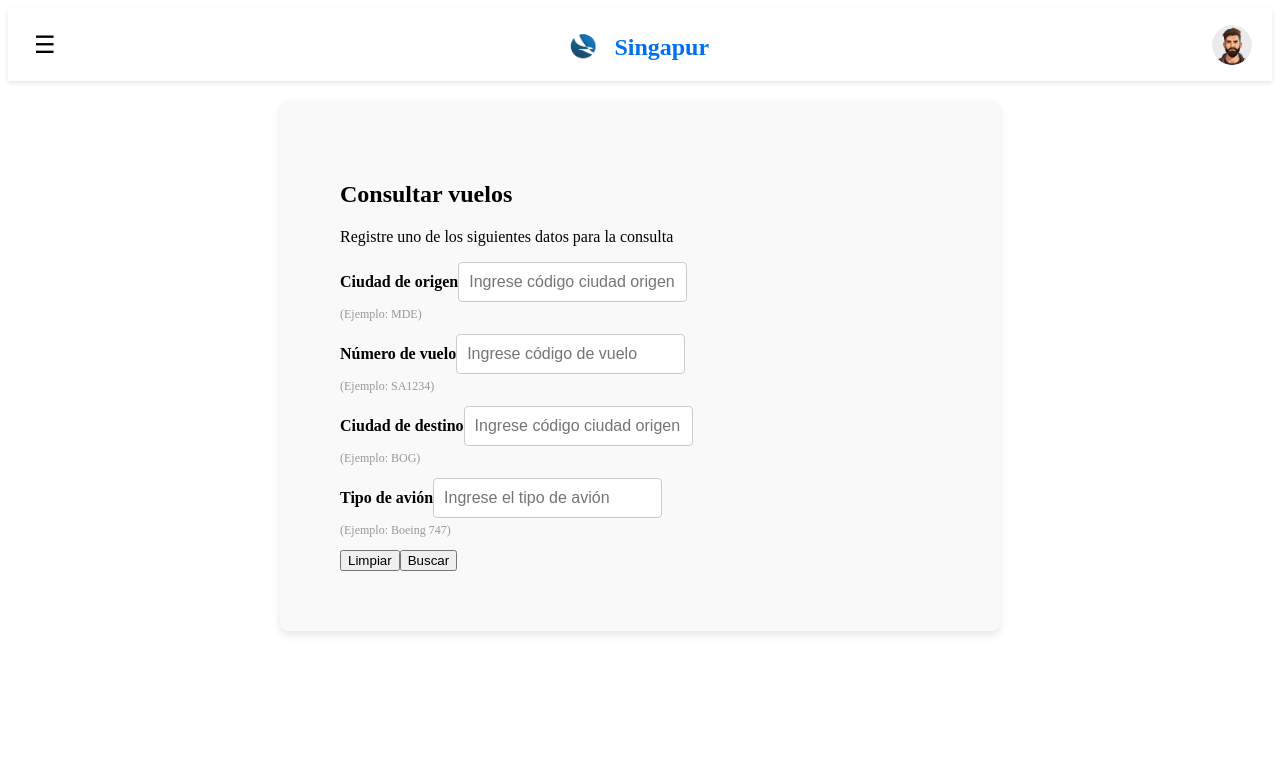
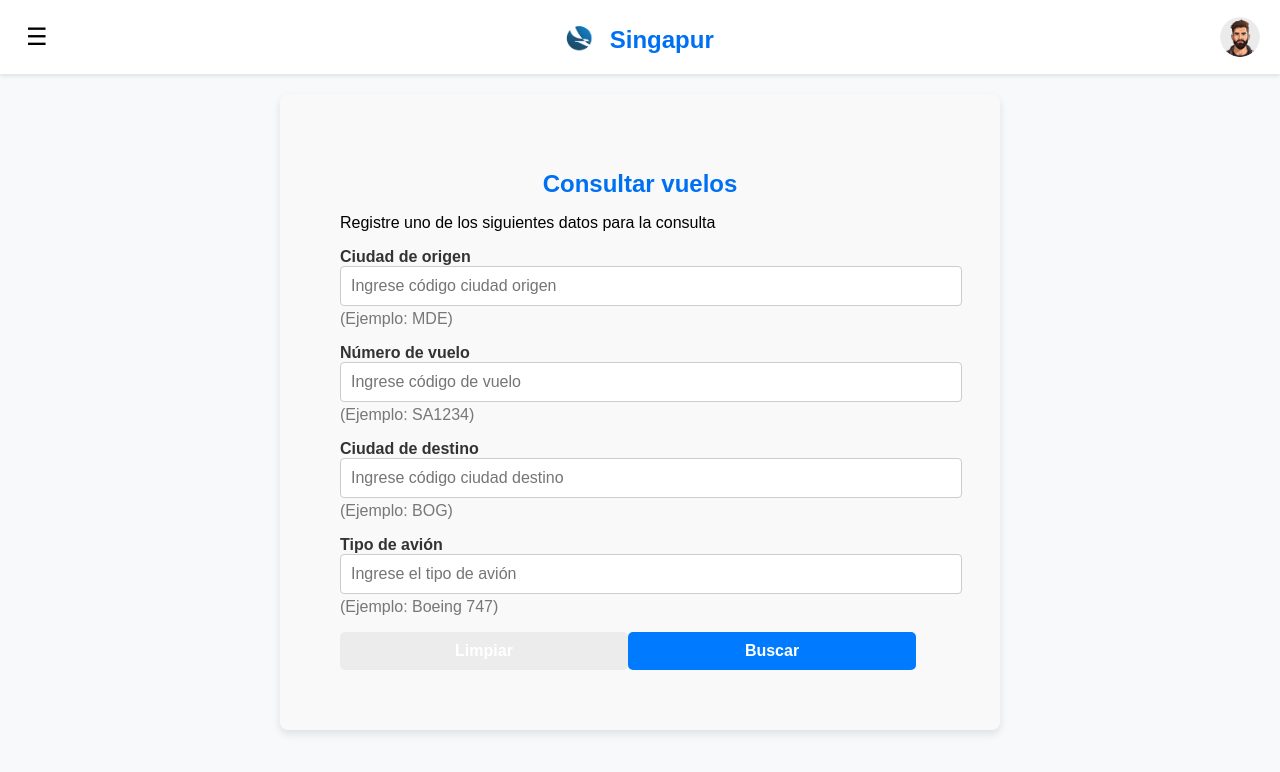
Before and after one commit to Reginork/gestion-de-vuelos, a Next.js app: page /ConsultarVuelos in a window 1280 px wide. Shown: the top 772 px of the page. Built offline with nearby package versions, Linux system fonts and the light colour scheme.

Commit message:
Nuevas páginas y diseños generales

```diff
--- a/app/ConsultarVuelos/page.js
+++ b/app/ConsultarVuelos/page.js
@@ -5,7 +5,7 @@ import '../styles/header.css';
 
 const ConsultarVuelos = () => {
   const handleLimpiar = () => {
-    document.getElementById('form-consulta').reset();
+    document.getElementById('form-consult-flights').reset();
   };
 
   return (
@@ -19,43 +19,62 @@ const ConsultarVuelos = () => {
         </div>
         <img src="/img/profile.png" alt="Profile" className="profile-icon" />
       </header>
-      <div className="register-airplane-container">
-        <h2 className="text-2xl font-bold text-center mb-4">Consultar vuelos</h2>
-        <p className="text-center text-gray-600 mb-8">Registre uno de los siguientes datos para la consulta</p>
 
-        <form id="form-consulta">
-          <div className="mb-4">
-            <label className="block font-semibold">Ciudad de origen</label>
-            <input type="text" className="w-full p-2 border rounded-md" placeholder="Ingrese código ciudad origen" />
-            <p className="text-gray-500 text-sm">(Ejemplo: MDE)</p>
+      <div className="form-consult-flights">
+        <h1 className="title">Consultar vuelos</h1>
+        <p className="text-center text-gray-600 mb-8">
+          Registre uno de los siguientes datos para la consulta
+        </p>
+
+        <form id="form-consult-flights" className="space-y-6">
+          <div>
+            <label className="block font-semibold text-gray-800 mb-2">Ciudad de origen</label>
+            <input
+              type="text"
+              className="w-full p-3 border border-gray-300 rounded-md focus:outline-none focus:ring-2 focus:ring-blue-500"
+              placeholder="Ingrese código ciudad origen"
+            />
+            <p className="text-gray-500 text-sm mt-1">(Ejemplo: MDE)</p>
           </div>
-          <div className="mb-4">
-            <label className="block font-semibold">Número de vuelo</label>
-            <input type="text" className="w-full p-2 border rounded-md" placeholder="Ingrese código de vuelo" />
-            <p className="text-gray-500 text-sm">(Ejemplo: SA1234)</p>
+          <div>
+            <label className="block font-semibold text-gray-800 mb-2">Número de vuelo</label>
+            <input
+              type="text"
+              className="w-full p-3 border border-gray-300 rounded-md focus:outline-none focus:ring-2 focus:ring-blue-500"
+              placeholder="Ingrese código de vuelo"
+            />
+            <p className="text-gray-500 text-sm mt-1">(Ejemplo: SA1234)</p>
           </div>
-          <div className="mb-4">
-            <label className="block font-semibold">Ciudad de destino</label>
-            <input type="text" className="w-full p-2 border rounded-md" placeholder="Ingrese código ciudad origen" />
-            <p className="text-gray-500 text-sm">(Ejemplo: BOG)</p>
+          <div>
+            <label className="block font-semibold text-gray-800 mb-2">Ciudad de destino</label>
+            <input
+              type="text"
+              className="w-full p-3 border border-gray-300 rounded-md focus:outline-none focus:ring-2 focus:ring-blue-500"
+              placeholder="Ingrese código ciudad destino"
+            />
+            <p className="text-gray-500 text-sm mt-1">(Ejemplo: BOG)</p>
           </div>
-          <div className="mb-4">
-            <label className="block font-semibold">Tipo de avión</label>
-            <input type="text" className="w-full p-2 border rounded-md" placeholder="Ingrese el tipo de avión" />
-            <p className="text-gray-500 text-sm">(Ejemplo: Boeing 747)</p>
+          <div>
+            <label className="block font-semibold text-gray-800 mb-2">Tipo de avión</label>
+            <input
+              type="text"
+              className="w-full p-3 border border-gray-300 rounded-md focus:outline-none focus:ring-2 focus:ring-blue-500"
+              placeholder="Ingrese el tipo de avión"
+            />
+            <p className="text-gray-500 text-sm mt-1">(Ejemplo: Boeing 747)</p>
           </div>
 
-          <div className="flex justify-between mt-6">
+          <div className="flex justify-between">
             <button
               type="button"
               onClick={handleLimpiar}
-              className="w-1/2 py-2 mr-2 bg-white border border-blue-700 text-blue-700 font-semibold rounded-md hover:bg-gray-100"
+              className="limpiar-button"
             >
               Limpiar
             </button>
             <button
               type="submit"
-              className="w-1/2 py-2 ml-2 bg-blue-700 text-white font-semibold rounded-md hover:bg-blue-800"
+              className="buscar-button"
             >
               Buscar
             </button>
--- a/app/styles/global.css
+++ b/app/styles/global.css
@@ -116,6 +116,224 @@ small {
   background-color: #0056b3;
 }
 
+/*Diseño del formulario de consulta de vuelos*/
+
+.form-consult-flights{
+  max-width: 600px;
+  margin: 0 auto;
+  margin-top: 20px;
+  padding: 60px;
+  background-color: #f9f9f9;
+  border-radius: 8px;
+  box-shadow: 0px 4px 8px rgba(0, 0, 0, 0.1);
+}
+
+input {
+  transition: all 0.2s ease-in-out;
+}
+
+input:focus {
+  outline: none;
+  border-color: #3b82f6;
+  box-shadow: 0 0 5px rgba(59, 130, 246, 0.5);
+}
+
+/* Botones */
+.form-buttons {
+  display: flex;
+  justify-content: space-between;
+  margin-top: 20px;
+}
+
+.limpiar-button,
+.buscar-button {
+  width: 48%;
+  padding: 10px;
+  border: none;
+  border-radius: 5px;
+  font-size: 16px;
+  font-weight: bold;
+  cursor: pointer;
+  transition: background-color 0.3s, opacity 0.3s;
+}
+
+.limpiar-button {
+  background-color: #edecec;
+  color: #fff;
+}
+
+.buscar-button {
+  background-color: #007bff;
+  color: #fff;
+}
+
+.limpiar-button:hover,
+.buscar-button:hover {
+  opacity: 0.8;
+}
+
+/*Diseño del formulario de cancelación de vuelos*/
+
+body {
+  margin: 0;
+  font-family: 'Arial', sans-serif;
+  background-color: #f8f9fa; /* Fondo suave */
+}
+
+.form-delete-flights {
+  display: flex;
+  flex-direction: column;
+  align-items: center;
+  justify-content: center;
+  padding: 20px;
+  min-height: 100vh;
+}
+
+/* Formulario */
+.bg-white {
+  background-color: white;
+}
+
+.shadow-md {
+  box-shadow: 0 4px 6px rgba(0, 0, 0, 0.1);
+}
+
+.rounded-lg {
+  border-radius: 10px;
+}
+
+.text-gray-800 {
+  color: #333333;
+}
+
+.text-gray-700 {
+  color: #555555;
+}
+
+.text-gray-500 {
+  color: #777777;
+}
+
+.w-full {
+  width: 100%;
+}
+
+.border {
+  border: 1px solid #ccc;
+}
+
+.px-4 {
+  padding-left: 16px;
+  padding-right: 16px;
+}
+
+.py-2 {
+  padding-top: 8px;
+  padding-bottom: 8px;
+}
+
+.mt-1 {
+  margin-top: 4px;
+}
+
+.mt-6 {
+  margin-top: 24px;
+}
+
+.space-y-5 > * + * {
+  margin-top: 20px;
+}
+
+/*Botones*/
+
+.back-button
+.cancelar-button {
+  width: 48%;
+  padding: 10px;
+  border: none;
+  border-radius: 5px;
+  font-size: 16px;
+  font-weight: bold;cursor: pointer;
+  transition: all 0.3s ease-in-out;
+}
+
+.back-button {
+  background-color: #ffffff;
+}
+
+.cancelar-button {
+  background-color: #3e3ef3;
+}
+
+.back-button:hover,
+.cancelar-button:hover {
+  opacity: 0.8;
+}
+
+/* Ventanas Emergentes (Modales) */
+.fixed {
+  position: fixed;
+}
+
+.inset-0 {
+  top: 0;
+  right: 0;
+  bottom: 0;
+  left: 0;
+}
+
+.bg-black {
+  background-color: rgba(0, 0, 0, 0.5);
+}
+
+.bg-gray-900 {
+  background-color: #1f2937;
+}
+
+.text-white {
+  color: white;
+}
+
+.z-50 {
+  z-index: 50;
+}
+
+.p-6 {
+  padding: 24px;
+}
+
+.max-w-sm {
+  max-width: 400px;
+}
+
+.shadow-lg {
+  box-shadow: 0 10px 15px rgba(0, 0, 0, 0.1);
+}
+
+/* Animaciones */
+@keyframes fadeIn {
+  from {
+    opacity: 0;
+    transform: scale(0.9);
+  }
+  to {
+    opacity: 1;
+    transform: scale(1);
+  }
+}
+
+.modal {
+  animation: fadeIn 0.3s ease-out;
+}
+
+.modal button {
+  transition: all 0.2s ease-in-out;
+}
+
+.modal button:hover {
+  transform: scale(1.05);
+}
+
 /*Diseño del formulario de consulta de aviones*/
 
 .consult-airplane-container {
@@ -173,103 +391,6 @@ small {
   border: none;
   border-radius: 5px;
   cursor: pointer;
-}
-
-.clear-button:hover,
-.search-button:hover {
-  opacity: 0.8;
-}
-
-/*Diseño del formulario de consulta de vuelos*/
-.consult-flight-container {
-  max-width: 600px;
-  margin: 40px auto; /* Centramos el contenedor */
-  padding: 20px;
-  background-color: #ffffff;
-  border-radius: 8px;
-  box-shadow: 0 4px 12px rgba(0, 0, 0, 0.1);
-  text-align: center;
-}
-
-/* Título principal */
-.title {
-  font-size: 24px;
-  font-weight: bold;
-  color: #333;
-  margin-bottom: 10px;
-}
-
-/* Subtítulo */
-.subtitle {
-  font-size: 16px;
-  color: #666;
-  margin-bottom: 20px;
-}
-
-/* Grupo de formulario */
-.form-group {
-  margin-bottom: 15px;
-  text-align: left;
-}
-
-.form-group label {
-  font-weight: 600;
-  color: #333;
-  margin-bottom: 5px;
-  display: block;
-}
-
-.form-group input,
-.form-group select {
-  width: 100%;
-  padding: 10px;
-  border: 1px solid #ccc;
-  border-radius: 4px;
-  font-size: 16px;
-  color: #333;
-  transition: border-color 0.3s;
-}
-
-.form-group input:focus,
-.form-group select:focus {
-  border-color: #4CAF50; /* Verde para el foco */
-  outline: none;
-}
-
-/* Texto de ejemplo */
-.text-sm {
-  font-size: 12px;
-  color: #999;
-  margin-top: 5px;
-}
-
-/* Botones */
-.form-buttons {
-  display: flex;
-  justify-content: space-between;
-  margin-top: 20px;
-}
-
-.clear-button,
-.search-button {
-  width: 48%;
-  padding: 10px;
-  border: none;
-  border-radius: 5px;
-  font-size: 16px;
-  font-weight: bold;
-  cursor: pointer;
-  transition: background-color 0.3s, opacity 0.3s;
-}
-
-.clear-button {
-  background-color: #f44336; /* Rojo */
-  color: #fff;
-}
-
-.search-button {
-  background-color: #4CAF50; /* Verde */
-  color: #fff;
 }
 
 .clear-button:hover,
```
Also changed, not shown: app/CancelarVuelos/page.js (added, +134 -0 lines), app/EliminarVuelos/page.js (added).
